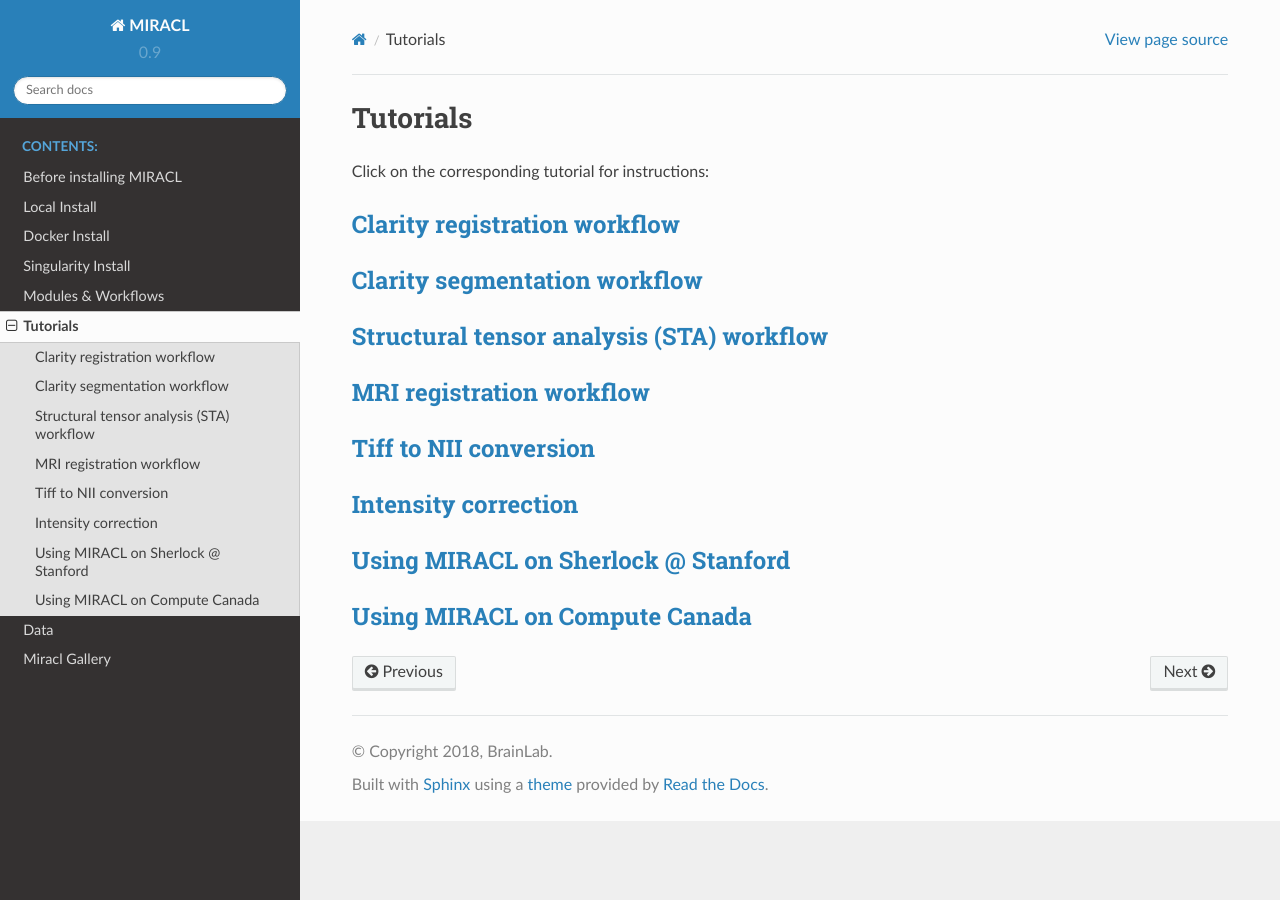
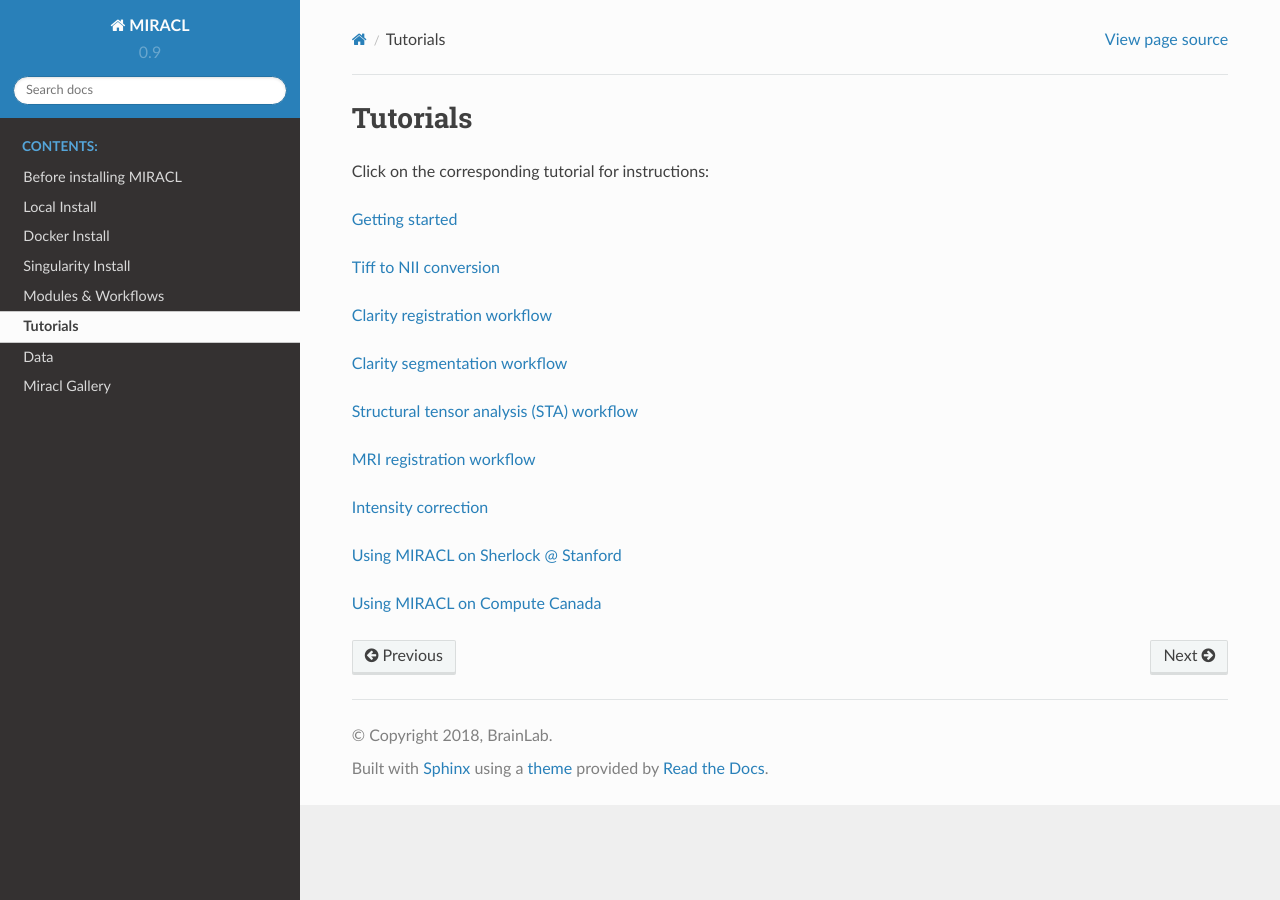
Before and after one commit to AICONSlab/MIRACL, a Sphinx documentation site: the page built from docs/tutorials.md, in a window 1280 px wide. Built offline with Sphinx 7.4.7 and the Read the Docs theme 2.0.0, drawn with Linux system fonts in a browser that asks for light colours; pages that are not in the unit, such as notebooks, are missing from menus; some of the changed lines change nothing that is shown.

Commit message:
upd version, add more fns to clis, upd docs, fix guis

```diff
--- a/docs/tutorials.md
+++ b/docs/tutorials.md
@@ -2,11 +2,20 @@
 
 Click on the corresponding tutorial for instructions:
 
-##### [Clarity registration workflow](tutorials/clar_reg/clar_reg.md)
-##### [Clarity segmentation workflow](tutorials/clar_seg/clar_seg.md)
-##### [Structural tensor analysis (STA) workflow](tutorials/sta/sta.md)
-##### [MRI registration workflow](tutorials/mri_reg/mri_reg.md)
-##### [Tiff to NII conversion](tutorials/tiff_to_nii/tiff_to_nii.md)
-##### [Intensity correction](tutorials/int_corr/int_corr.md)
-##### [Using MIRACL on Sherlock @ Stanford](sherlock/sherlock.md)
-##### [Using MIRACL on Compute Canada](compute_canada/compute_canada.md)
+[Getting started](tutorials/biginner/getting_started.md)
+
+[Tiff to NII conversion](tutorials/tiff_to_nii/tiff_to_nii.md)
+
+[Clarity registration workflow](tutorials/clar_reg/clar_reg.md)
+
+[Clarity segmentation workflow](tutorials/clar_seg/clar_seg.md)
+
+[Structural tensor analysis (STA) workflow](tutorials/sta/sta.md)
+
+[MRI registration workflow](tutorials/mri_reg/mri_reg.md)
+
+[Intensity correction](tutorials/int_corr/int_corr.md)
+
+[Using MIRACL on Sherlock @ Stanford](sherlock/sherlock.md)
+
+[Using MIRACL on Compute Canada](compute_canada/compute_canada.md)
--- /dev/null
+++ b/docs/tutorials/biginner/getting_started.md
@@ -0,0 +1,111 @@
+# Getting started
+
+## command line
+
+activate miracl
+
+    $ source activate miracl
+
+to look at available modules, check the help
+
+    $ miracl -h
+
+you should get this in the terminal:
+
+    usage: miracl [-h] {connect,conv,flow,lbls,reg,seg,sta,utils} ...
+
+    positional arguments:
+      {connect,conv,flow,lbls,reg,seg,sta,utils}
+        connect             connect functions
+        conv                conv functions
+        flow                workflows to run
+        lbls                Label manipulation functions
+        reg                 registration functions
+        seg                 segmentation functions
+        sta                 STA functions
+        sta                 STA functions
+        utils               Utils functions
+
+    optional arguments:
+      -h, --help            show this help message and exit
+
+
+let’s say you want the workflows *conv* module, check its help
+
+    $ miracl flow -h
+
+you should get:
+
+    usage: miracl conv [-h] {tiff_nii,nii_tiff,set_orient,gui_opts} ...
+
+    positional arguments:
+      {tiff_nii,nii_tiff,set_orient,gui_opts}
+        tiff_nii            convert Tiff stacks to Nii
+        nii_tiff            convert Nii volume to Tiff stack
+        set_orient          Set orientation tag with GUI
+        gui_opts            GUI options
+
+    optional arguments:
+      -h, --help            show this help message and exit
+
+for the help of a specific function in the *conv* module, say *tiff_nii*, type:
+
+    $ miracl conv tiff_nii -h
+
+you should get:
+
+    usage:  Converts Tiff images to Nifti
+
+    A GUI will open to choose your:
+
+        - < Input CLARITY TIFF dir >
+
+    ----------
+
+    For command-line / scripting
+
+    Usage: miracl_conv_convertTIFFtoNII.py -f [Tiff folder]
+
+    Example: miracl_conv_convertTIFFtoNII.py -f my_tifs -o stroke2 -cn 1 -cp C00 -ch Thy1YFP -vx 2.5 -vz 5
+
+    required arguments:
+      -f dir, --folder dir  Input CLARITY TIFF folder/dir
+
+    optional arguments:
+      -d , --down           Down-sample ratio (default: 5)
+      -cn , --channum       Chan # for extracting single channel from multiple channel data (default: 0)
+      -cp , --chanprefix    Chan prefix (string before channel number in file name). ex: C00
+      -ch , --channame      Output chan name (default: eyfp)
+      -o , --outnii         Output nii name (script will append downsample ratio & channel info to given name)
+      -vx , --resx          Original resolution in x-y plane in um (default: 5)
+      -vz , --resz          Original thickness (z-axis resolution / spacing between slices) in um (default: 5)
+      -c  [ ...], --center  [ ...]
+                            Nii center (default: 0,0,0 ) corresponding to Allen atlas nii template
+      -dz , --downzdim      Down-sample in z dimension, binary argument, (default: 1) => yes
+      -pd , --prevdown      Previous down-sample ratio, if already downs-sampled
+      -h, --help            Show this help message and exit
+
+    miracl tiff_nii: error: argument -f/--folder is required
+
+To run the function with an input dir called *input_tiff_dir*, a down-sampling factor of *5* and an output called *test*,
+you would type:
+
+    $ miracl conv tiff_nii -f input_tiff_dir -d 5 -o test
+
+## GUI
+
+To run the main GUI:
+
+    $ miraclGUI
+
+the gui should open:
+
+![](../../gallery/miracl_gui1.png)
+
+To get the GUI of a specific function, run it without arguments, for example:
+
+    $ miracl conv tiff_nii
+
+** warning not all functions have GUIs yet.. working on it!*
+
+#### Please check the rest of the tutorials for more detailed documentation
```
